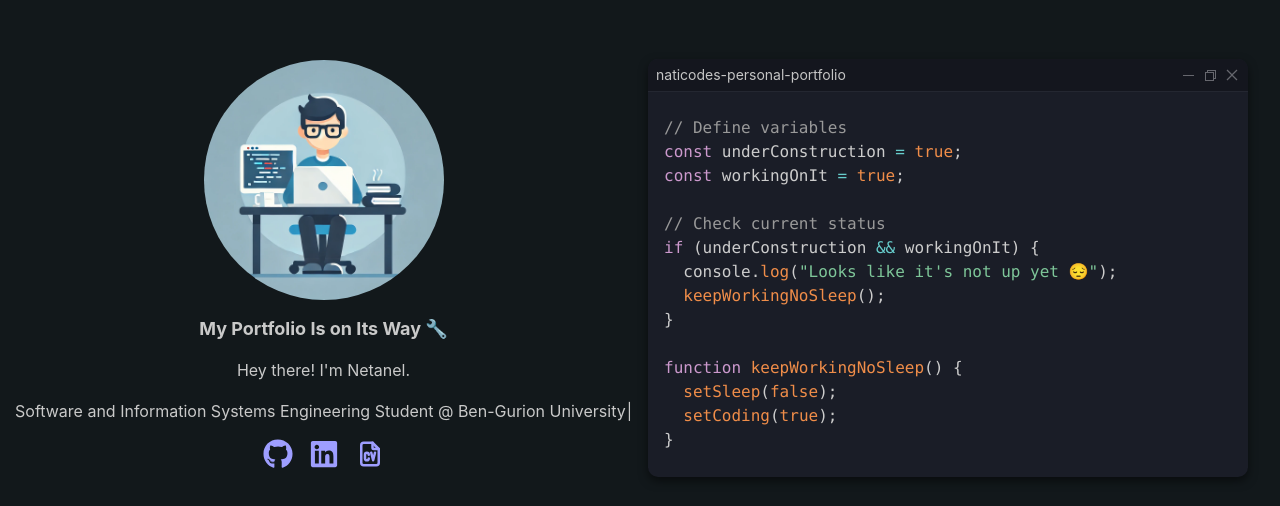
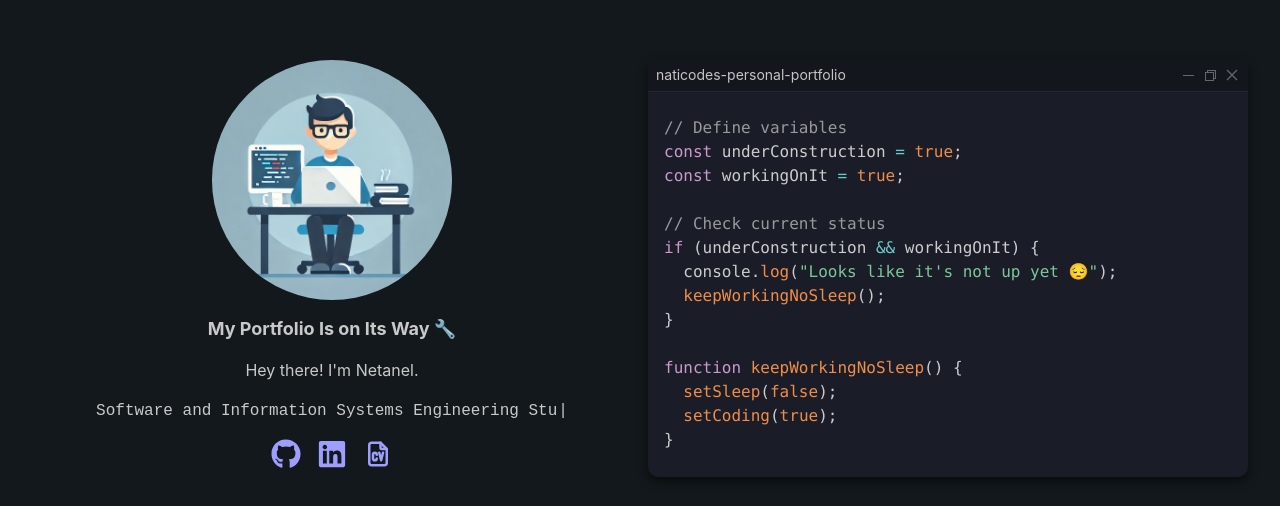
Before and after one commit to Netanel-Mordakhay/personal-landing-page, a React (Vite) app: page / in a window 1280 px wide. Shown: the part 132-638 px from the top of the page. Built offline with nearby package versions, Linux system fonts and the light colour scheme.

Commit message:
font change typewriter

```diff
--- a/src/components/Platforms.tsx
+++ b/src/components/Platforms.tsx
@@ -13,7 +13,7 @@ const Platforms = () => {
       <PlatformIcon link="https://www.linkedin.com/in/netanel-mordakhay">
         <FaLinkedin size={30} title="Linkedin profile" />
       </PlatformIcon>
-      <PlatformIcon link="../src/assets/Netanel Mordakhay CV.pdf">
+      <PlatformIcon link="../assets/Netanel Mordakhay CV.pdf">
         <TbFileCv size={30} title="Download CV" />
       </PlatformIcon>
     </Group>
--- a/src/components/WelcomeBanner.tsx
+++ b/src/components/WelcomeBanner.tsx
@@ -3,6 +3,7 @@ import Typewriter from "typewriter-effect";
 import { motion } from "motion/react";
 import Platforms from "./Platforms";
 import icon from "../assets/icon.webp";
+import classes from "../styles/WelcomeBanner.module.css";
 
 const WelcomeBanner = () => {
   return (
@@ -20,10 +21,11 @@ const WelcomeBanner = () => {
 
       <Title order={4}>My Portfolio Is on Its Way 🔧</Title>
       <Text>Hey there! I'm Netanel.</Text>
+      <Text className={classes.typewriter}>
         <Typewriter
           options={{
             strings: [
-            "Software and Information Systems Engineering Student @ Ben-Gurion University",
+              "Software and Information Systems Engineering Student",
               "Passionate FullStack Developer in the Making",
               "Python Instructor",
               "Always Learning, Always Coding",
@@ -36,6 +38,7 @@ const WelcomeBanner = () => {
             delay: 60,
           }}
         />
+      </Text>
       <Platforms />
     </Stack>
   );
--- a/src/main.tsx
+++ b/src/main.tsx
@@ -3,15 +3,11 @@ import { createRoot } from "react-dom/client";
 import "@mantine/core/styles.css";
 import "./index.css";
 import App from "./App.tsx";
-import { createTheme, MantineProvider } from "@mantine/core";
-
-const theme = createTheme({
-  //fontFamily: '"Courier New", Courier, monospace',
-});
+import { MantineProvider } from "@mantine/core";
 
 createRoot(document.getElementById("root")!).render(
   <StrictMode>
-    <MantineProvider theme={theme} forceColorScheme="dark">
+    <MantineProvider forceColorScheme="dark">
       <App />
     </MantineProvider>
   </StrictMode>
--- a/src/styles/WelcomeBanner.module.css
+++ b/src/styles/WelcomeBanner.module.css
@@ -0,0 +1,5 @@
+.typewriter {
+  font-family: "Courier New", Courier, monospace;
+  white-space: pre-wrap;
+  max-width: 35rem;
+}
```
Lines whose indentation alone changed are shown as unchanged.
